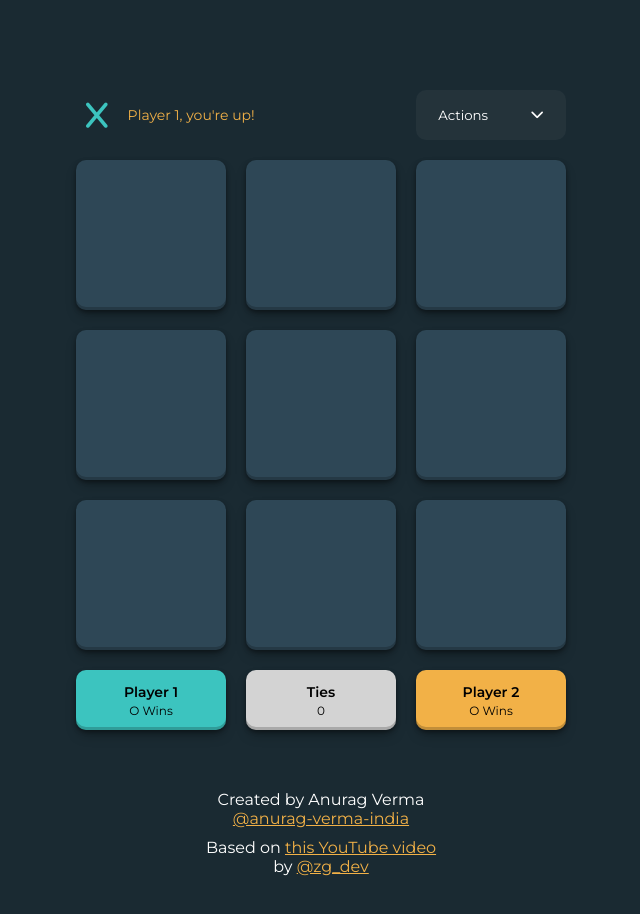
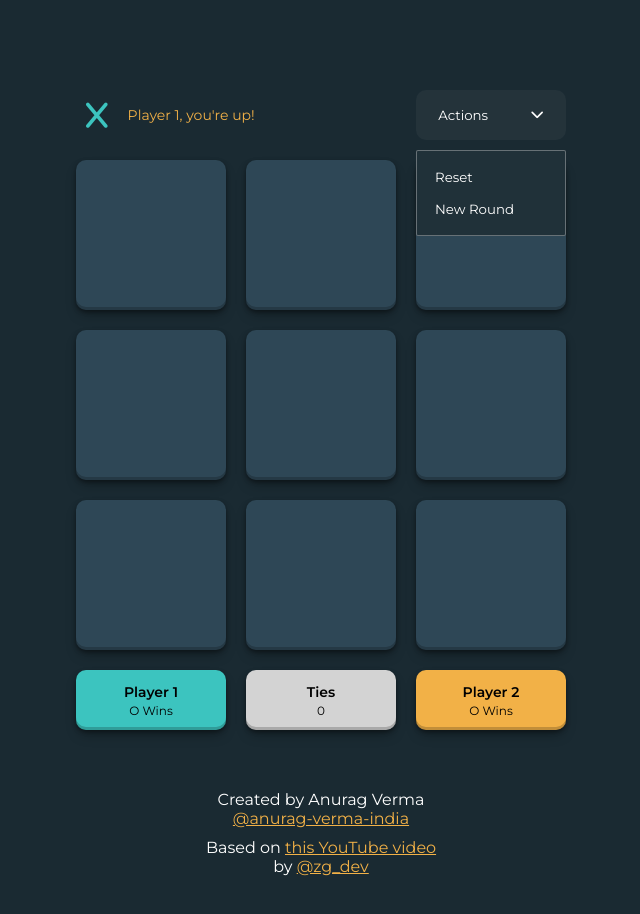
Before and after one commit to anurag-verma-india/tic-tac-toe, a plain HTML site: page live-vanilla-build/index.html in a window 1280 px wide. Both pictures are taken after a click on the button "Actions". Shown: the whole page, without its empty margins (319-959 px from the left). Drawn offline with Linux system fonts and the light colour scheme.

Commit message:
Added actions menu toggle, VanillaJS

```diff
--- a/live-vanilla-build/index.html
+++ b/live-vanilla-build/index.html
@@ -76,7 +76,6 @@
             <a href="https://twitter.com/zg_dev">@zg_dev</a>
     </footer>
 
-</body>
     <!-- Modal that opens when the game ends -->
     <div class="modal hidden">
         <div class=" model-contents">
@@ -85,5 +84,10 @@
         </div>
     </div>
 
+    <script src="js/app.js"></script>
+
+</body>
+
+
 
 </html>
--- /dev/null
+++ b/live-vanilla-build/js/app.js
@@ -0,0 +1,18 @@
+
+const App = {
+    // All of our selected HTML elements
+    $: {
+        menu: document.querySelector(".menu"),
+        menuItems: document.querySelector(".items")
+    },
+
+    init() {
+        App.$.menu.addEventListener("click", (event) => {
+            App.$.menuItems.classList.toggle('hidden');
+        })
+    }
+};
+
+
+// window.addEventListener('load', () => App.init())
+window.addEventListener('load', App.init)
```
Also changed, not shown: 2 other files. Lines whose indentation alone changed are shown as unchanged.
